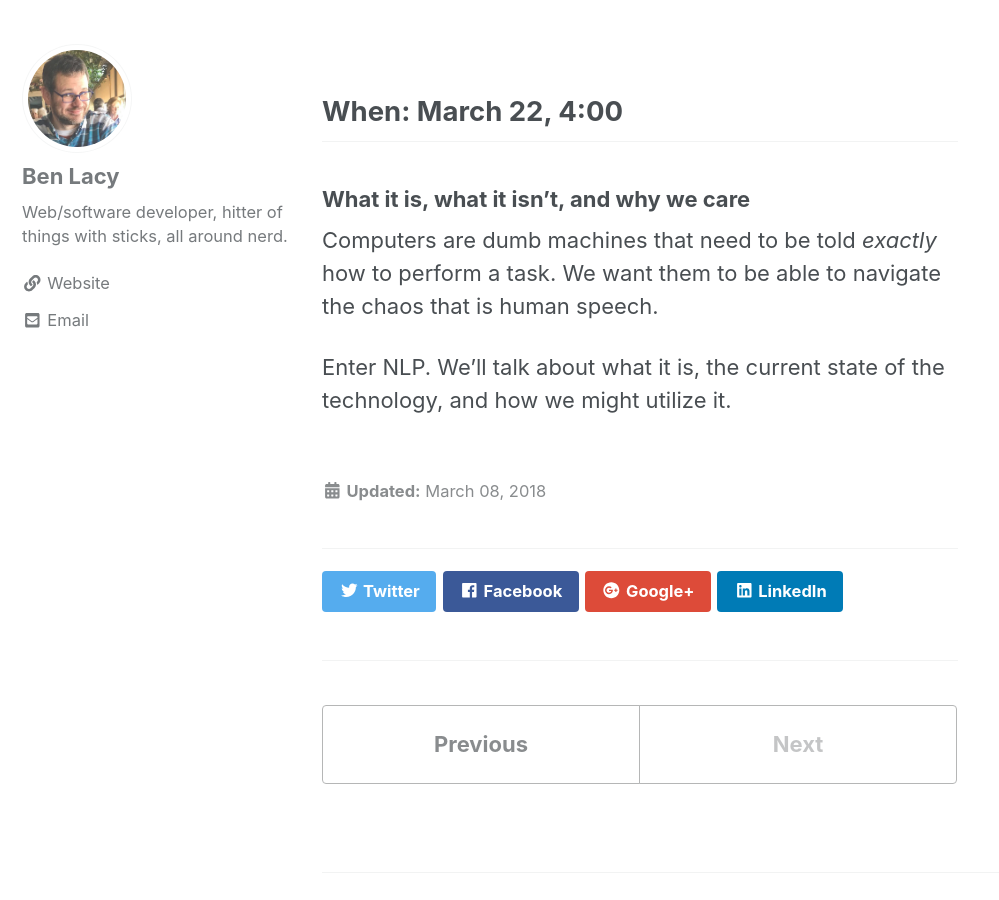
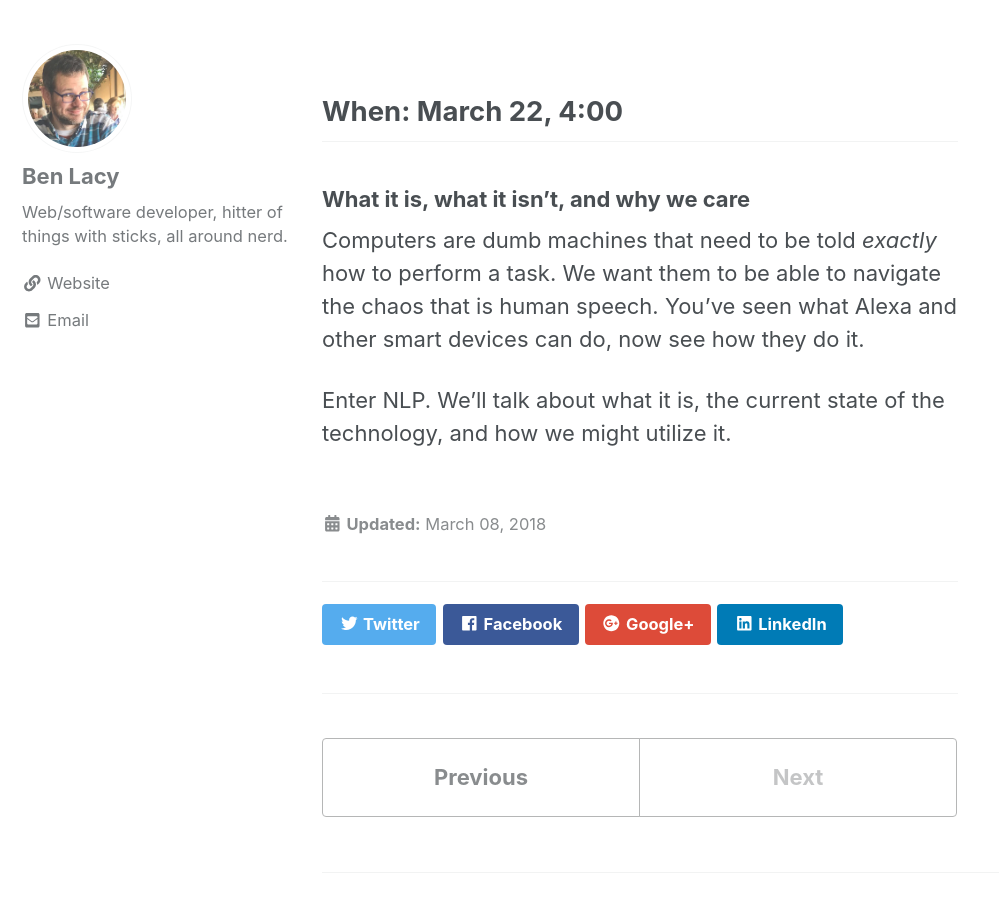
Before and after one commit to technicallySpeaking/technicallySpeaking.github.io, a Jekyll site: the page built from _posts/2018-03-08-natural-language-processing-nlp-with-ben.md, in a window 1280 px wide and 900 px high, scrolled down 317 px. Shown: the whole window, without its empty margins (0-999 px from the left). Built offline with Jekyll 4.4.1, drawn with Linux system fonts in a browser that asks for light colours; nearby versions of some CDN libraries.

Commit message:
Updated NLP blurb

```diff
--- a/_posts/2018-03-08-natural-language-processing-nlp-with-ben.md
+++ b/_posts/2018-03-08-natural-language-processing-nlp-with-ben.md
@@ -13,6 +13,6 @@
 
 ### What it is, what it isn't, and why we care
 
-Computers are dumb machines that need to be told *exactly* how to perform a task. We want them to be able to navigate the chaos that is human speech.
+Computers are dumb machines that need to be told *exactly* how to perform a task. We want them to be able to navigate the chaos that is human speech. You've seen what Alexa and other smart devices can do, now see how they do it.
 
 Enter NLP. We'll talk about what it is, the current state of the technology, and how we might utilize it.
```
